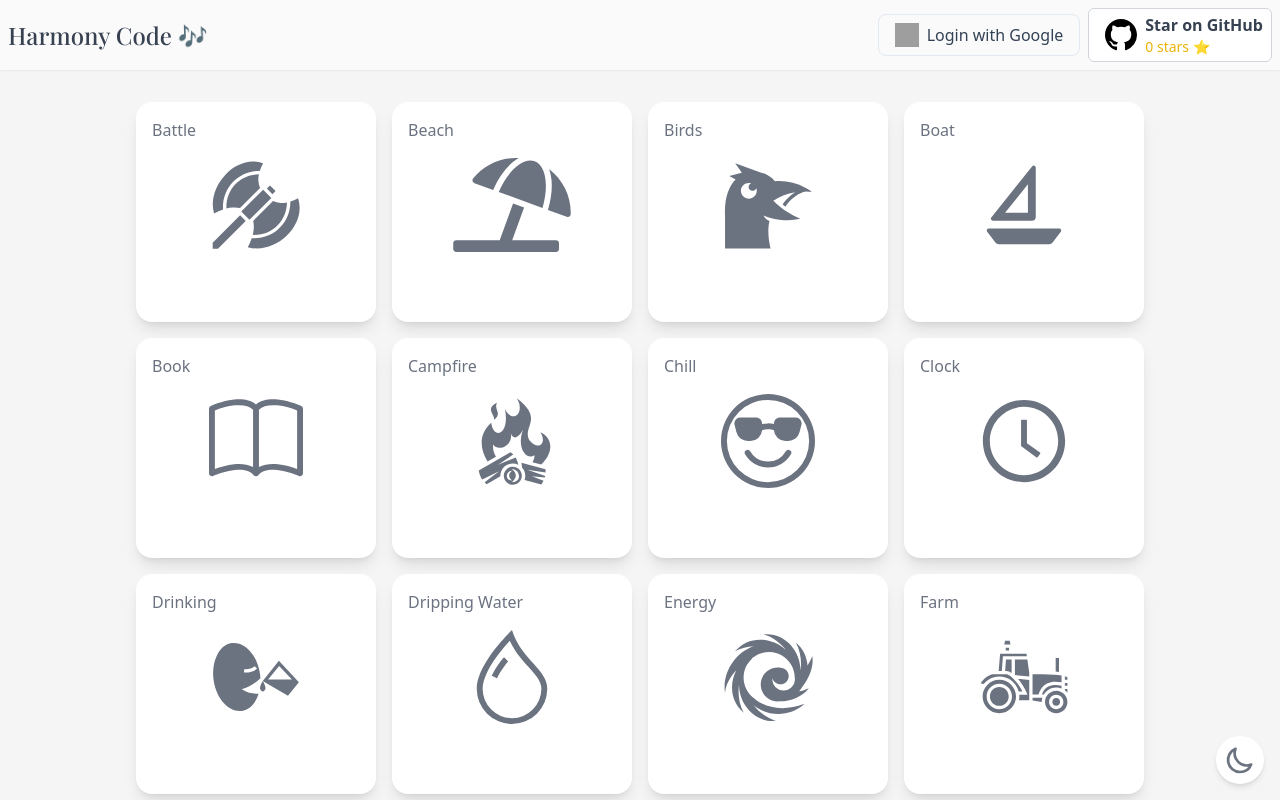
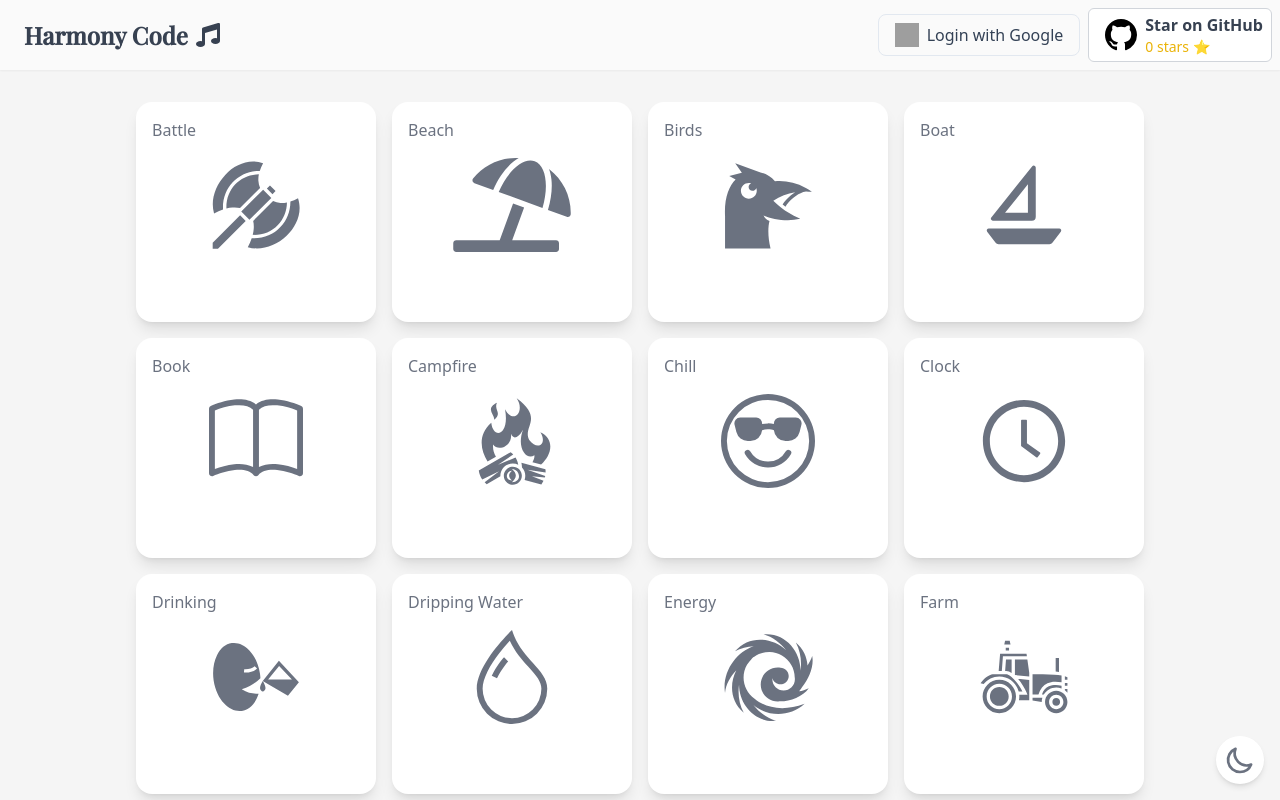
Before and after one commit to DhanushNehru/HarmonyCode, a Next.js app: page / in a window 1280 px wide. Shown: the top 800 px of the page. Built offline with nearby package versions, Linux system fonts and the light colour scheme; no server answers; grey boxes are pictures that could not be loaded.

Commit message:
Updating Header

```diff
--- a/components/Header.js
+++ b/components/Header.js
@@ -1,5 +1,6 @@
 import { useState, useEffect } from "react";
 import GoogleSignIn from "./GoogleSignIn";
+import { FaMusic } from 'react-icons/fa';
 
 const Header = () => {
 	const [stars, setStars] = useState(0);
@@ -27,9 +28,9 @@ const Header = () => {
 	return (
 		<header className="w-full bg-[#fafafa] flex items-center justify-between shadow-sm p-2 dark:bg-[#1a1a1a]">
 			{/* Logo */}
-			<div>
-				<h1 className="font-playfair text-md md:text-2xl lg:text-2xl text-gray-700 dark:text-gray-300" >
-					Harmony Code 🎶
+			<div className="ml-4">
+				<h1 className="flex items-center font-bold font-playfair text-md md:text-2xl lg:text-2xl text-gray-700 dark:text-gray-300 " >
+					Harmony Code <FaMusic className= "ml-2" />
 				</h1>
 			</div>
 
--- a/package.json
+++ b/package.json
@@ -20,10 +20,10 @@
 		"next-themes": "^0.2.0",
 		"react": "18.2.0",
 		"react-dom": "18.2.0",
-		"react-icons": "^4.4.0"
+		"react-icons": "^4.11.0"
 	},
 	"devDependencies": {
-		"autoprefixer": "^10.4.8",
+		"autoprefixer": "^10.4.16",
 		"eslint": "8.21.0",
 		"eslint-config-next": "12.2.4",
 		"postcss": "^8.4.16",
```
Also changed, not shown: 1 other file (tests, documents, lock files or other folders).
